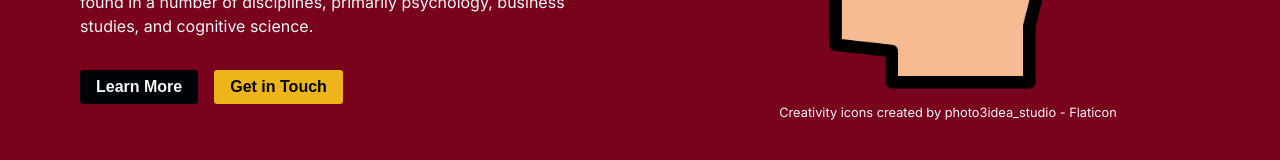
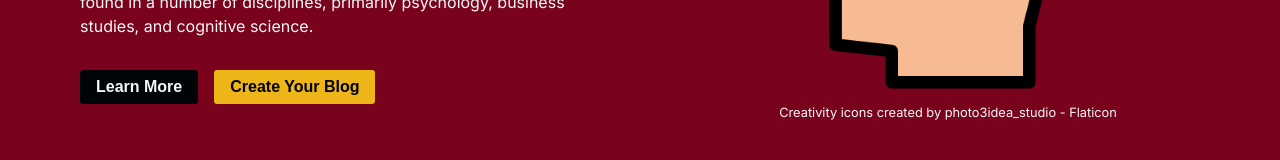
Before and after one commit to EziOPratikk/NextJS14-Practice-Project, a Next.js app: page / in a window 1280 px wide. Shown: the part 496-656 px from the top of the page. Built offline with nearby package versions, Linux system fonts and the light colour scheme; no server answers.

Commit message:
make minor change to buttons

```diff
--- a/src/app/page.jsx
+++ b/src/app/page.jsx
@@ -1,4 +1,5 @@
 import Image from 'next/image';
+import Link from 'next/link';
 
 import classes from './page.module.css';
 
@@ -15,8 +16,12 @@ export default function Home() {
           science.
         </p>
         <div className={classes.btnContainer}>
-          <button>Learn More</button>
-          <button>Get in Touch</button>
+          <button>
+            <Link href='/about'>Learn More</Link>
+          </button>
+          <button>
+            <Link href='/create-blog'>Create Your Blog</Link>
+          </button>
         </div>
       </div>
       <div className={classes.rightContainer}>
--- a/src/app/page.module.css
+++ b/src/app/page.module.css
@@ -25,7 +25,7 @@
   gap: 1rem;
 }
 
-.btnContainer :first-child {
+.btnContainer > :first-child {
   background-color: var(--navbar-bg-color);
   color: var(--text-color);
 }
```
